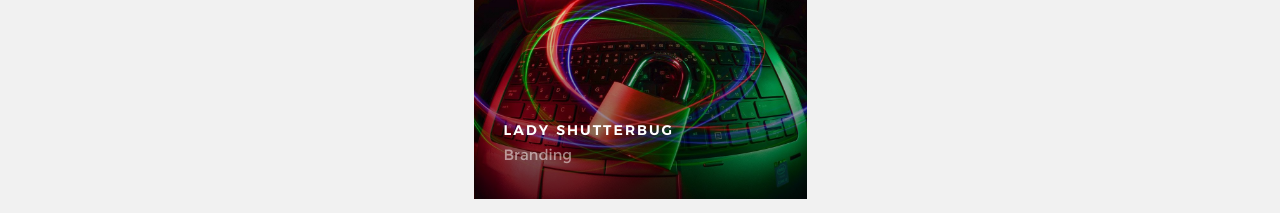
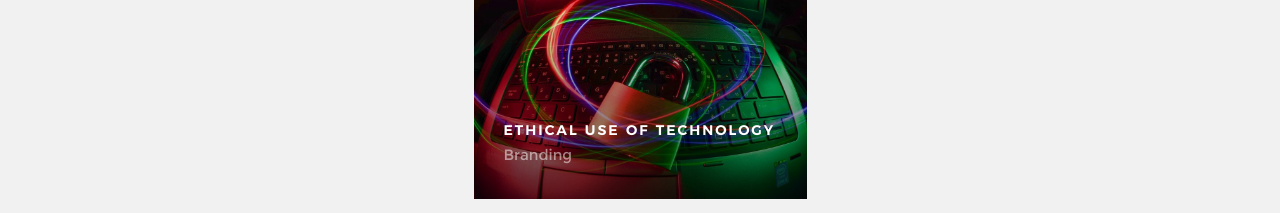
Before and after one commit to FaridaMensah/FaridaMensah.github.io, a plain HTML site: page index.html in a window 1280 px wide. Shown: the part 3640-3853 px from the top of the page. Drawn offline with Linux system fonts and the light colour scheme.

Commit message:
Update index.html

```diff
--- a/index.html
+++ b/index.html
@@ -492,7 +492,7 @@
 
                         <div class="item-folio__text">
                             <h3 class="item-folio__title">
-                                Lady Shutterbug
+                                Ethical Use of Technology
                             </h3>
                             <p class="item-folio__cat">
                                 Branding
```
